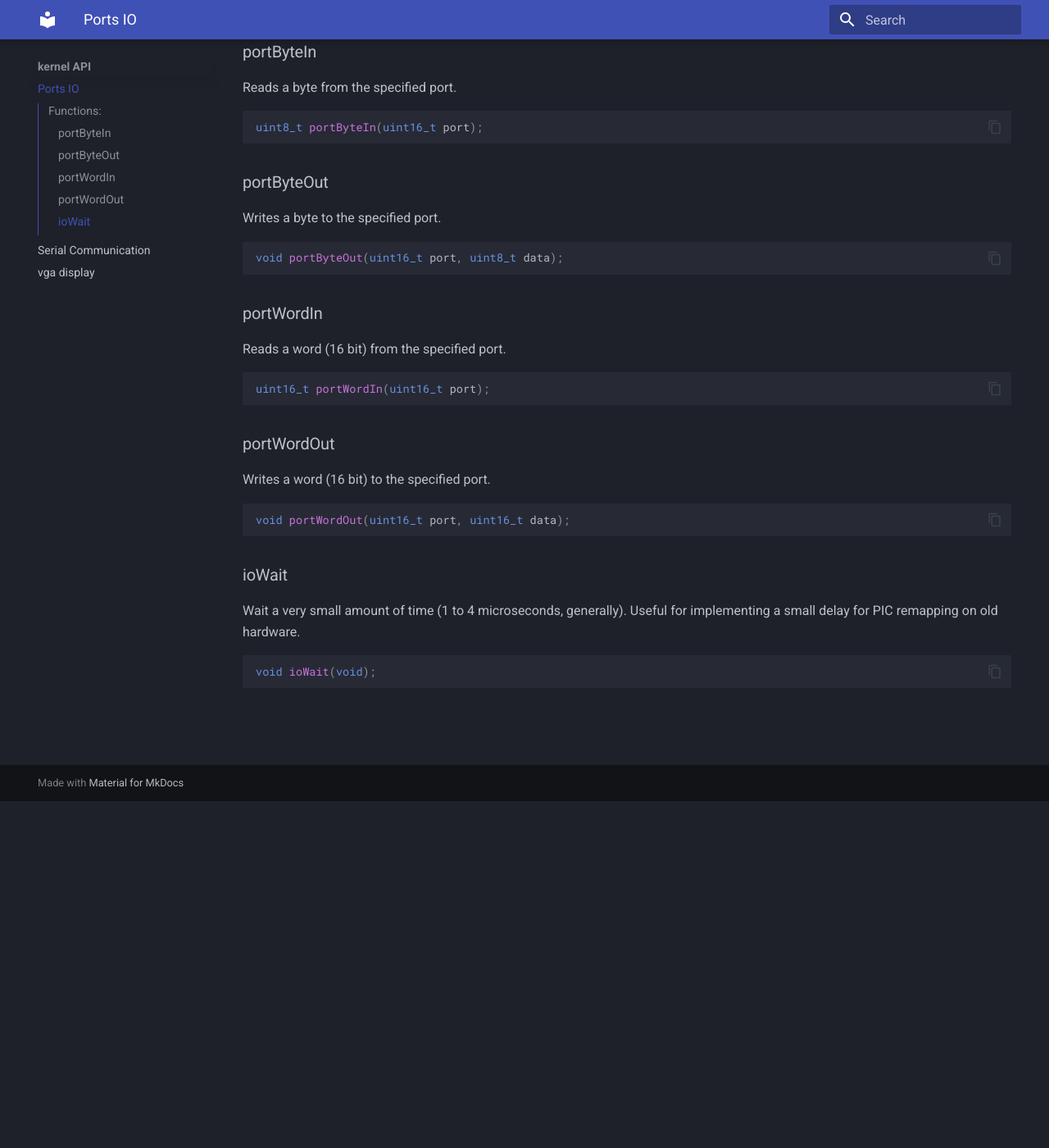
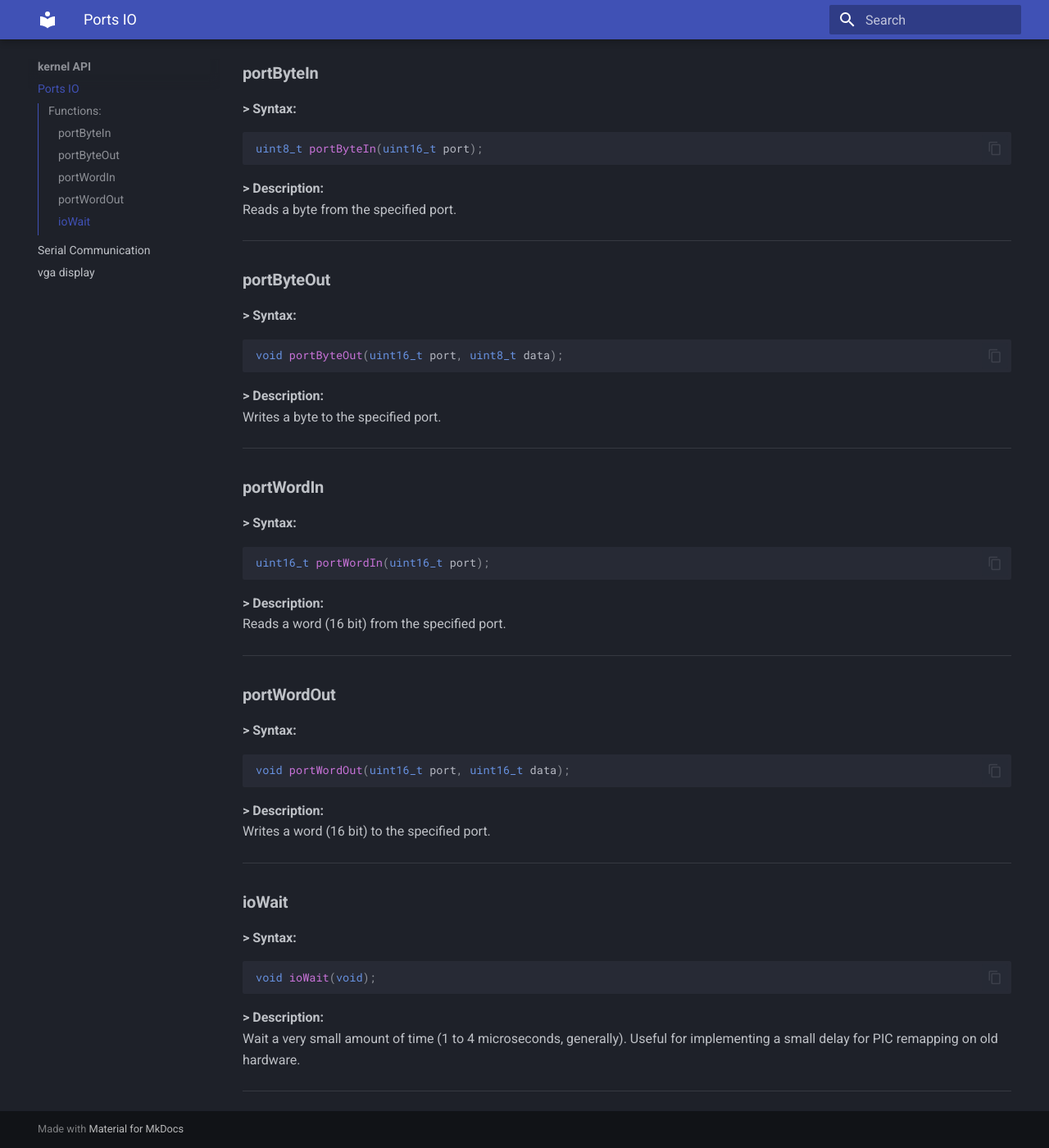
Before and after one commit to B-Gyro/B-Gyro-Docs, an MkDocs documentation site: the page built from docs/kernel-API/ports-io.md, in a window 1280 px wide and 1400 px high, scrolled down 423 px. Shown: the whole window at 82% size. Built offline with MkDocs 1.6.1 and Material for MkDocs 9.7.7, drawn with Linux system fonts in a browser that asks for light colours.

Commit message:
generalize design

````diff
--- a/docs/kernel-API/ports-io.md
+++ b/docs/kernel-API/ports-io.md
@@ -8,37 +8,58 @@
 - [portWordOut](#portwordout)
 - [ioWait](#iowait)
 
-### portByteIn
+---
+### **portByteIn**
 
-Reads a byte from the specified port.
+**> Syntax:**
 ```c
 uint8_t portByteIn(uint16_t port);
 ```
 
-### portByteOut
+**> Description:**
+Reads a byte from the specified port.
 
-Writes a byte to the specified port.
+---
+### **portByteOut**
+
+**> Syntax:**
 ```c
 void portByteOut(uint16_t port, uint8_t data);
 ```
 
-### portWordIn
+**> Description:**
+Writes a byte to the specified port.
 
-Reads a word (16 bit) from the specified port.
+---
+### **portWordIn**
+
+**> Syntax:**
 ```c
 uint16_t portWordIn(uint16_t port);
 ```
 
-### portWordOut
+**> Description:**
+Reads a word (16 bit) from the specified port.
 
-Writes a word (16 bit) to the specified port.
+---
+### **portWordOut**
+
+**> Syntax:**
 ```c
 void portWordOut(uint16_t port, uint16_t data);
 ```
+**> Description:**
+Writes a word (16 bit) to the specified port.
 
-### ioWait
-Wait a very small amount of time (1 to 4 microseconds, generally). Useful for implementing a small delay for PIC remapping on old hardware.
+---
+### **ioWait**
 
+**> Syntax:**
 ```c
 void ioWait(void);
 ```
+
+**> Description:**
+Wait a very small amount of time (1 to 4 microseconds, generally). Useful for implementing a small delay for PIC remapping on old hardware.
+
+---
````
Also changed, not shown: docs/kernel-API/serial-communication.md (+10 -4 lines).
